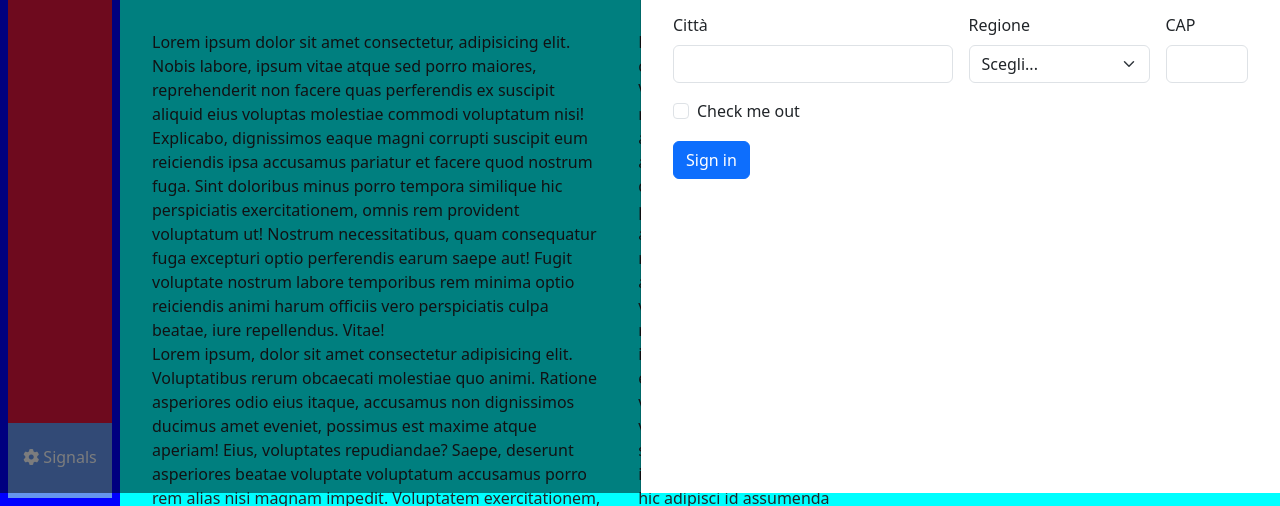
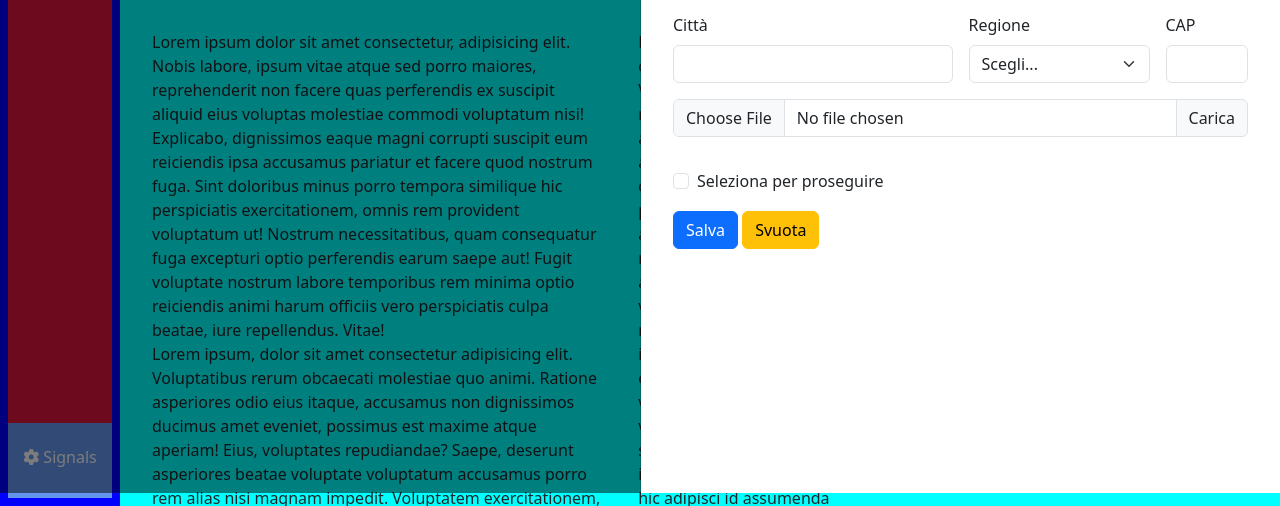
Before and after one commit to Vadim-Cr/html-css-bootstrap-dashboard, a plain HTML site: page index.html in a window 1280 px wide. Both pictures are taken after a click on the button 1133 px from the left and 152 px from the top of the page. Shown: the part 307-813 px from the top of the page. Drawn offline with nearby package versions, Linux system fonts and the light colour scheme.

Commit message:
Finished my_container_top, remain minor adjustment

```diff
--- a/index.html
+++ b/index.html
@@ -158,16 +158,21 @@
                                             <label for="inputZip" class="form-label">CAP</label>
                                             <input type="text" class="form-control" id="inputZip">
                                             </div>
+                                            <div class="input-group mb-3">
+                                                <input type="file" class="form-control" id="inputGroupFile02">
+                                                <label class="input-group-text" for="inputGroupFile02">Carica</label>
+                                              </div>
                                             <div class="col-12">
                                             <div class="form-check">
                                                 <input class="form-check-input" type="checkbox" id="gridCheck">
                                                 <label class="form-check-label" for="gridCheck">
-                                                Check me out
+                                                Seleziona per proseguire
                                                 </label>
                                             </div>
                                             </div>
                                             <div class="col-12">
-                                            <button type="submit" class="btn btn-primary">Sign in</button>
+                                            <button type="submit" class="btn btn-primary">Salva</button>
+                                            <button type="button" class="btn btn-warning">Svuota</button>
                                             </div>
                                         </form>
                                     </div>
```
Also changed, not shown: css/style.css (+6 -1 lines).
